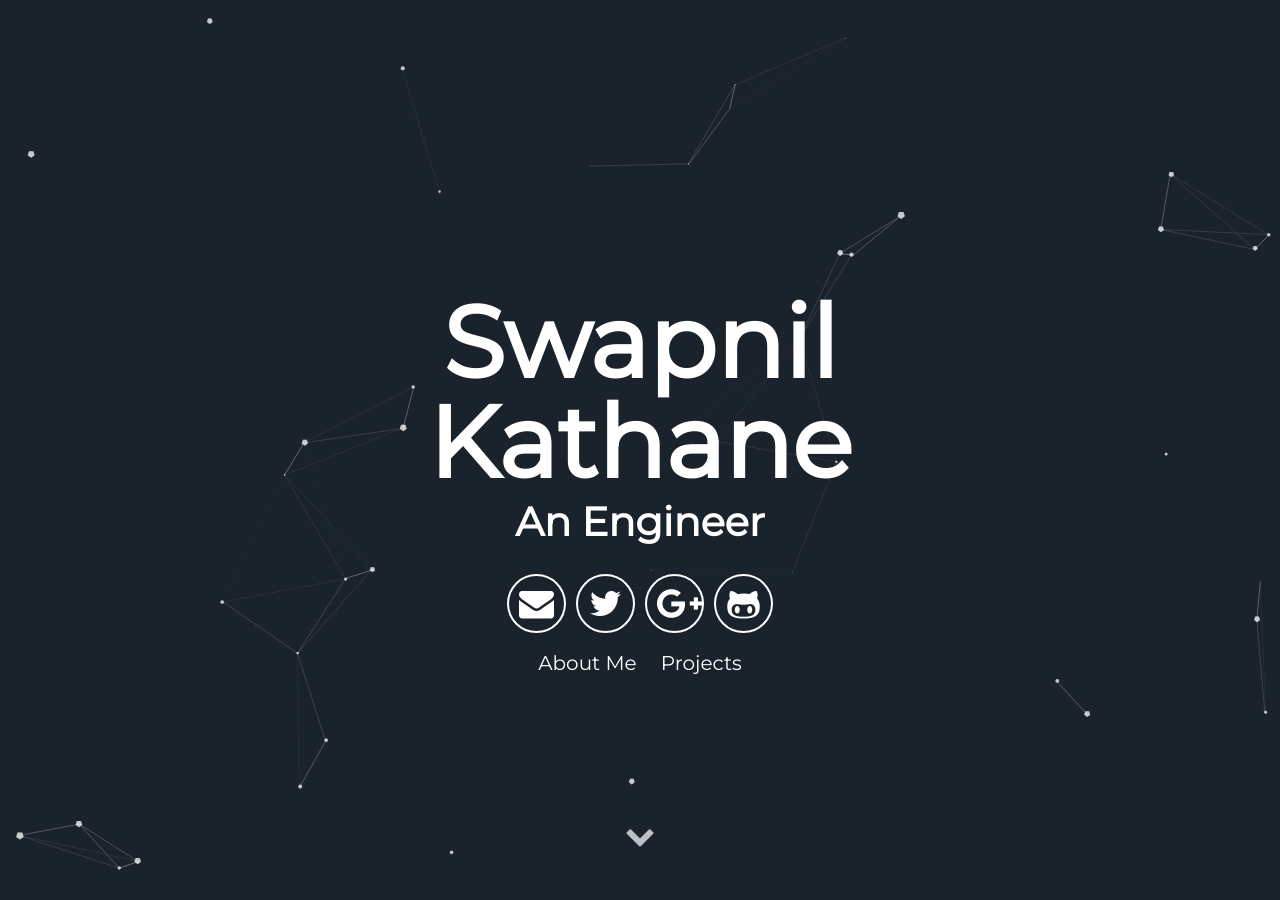
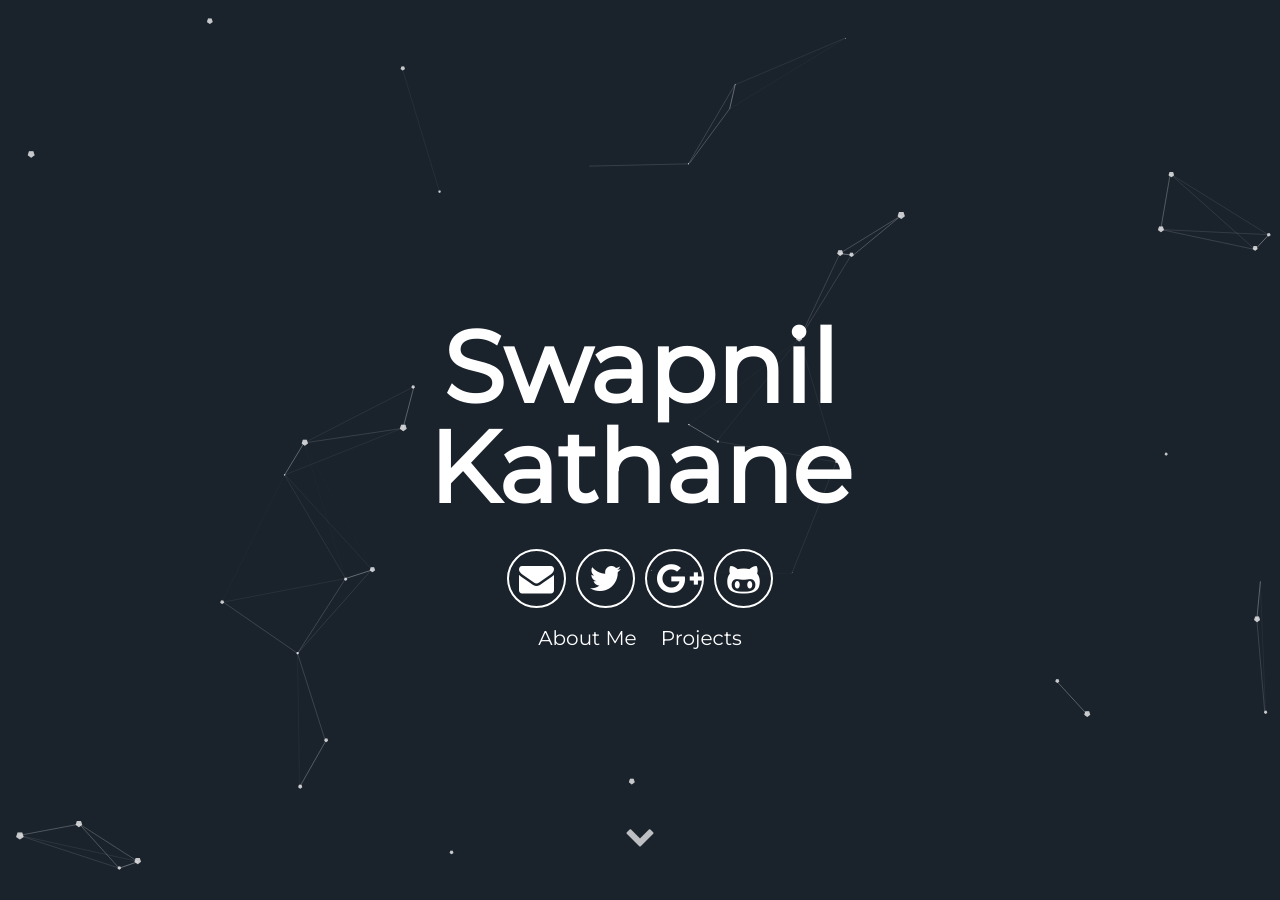
Before and after one commit to swapnilkathane/swapnilkathaneoldweb, a Jekyll site: the page built from index.html, in a window 1280 px wide and 900 px high. Built offline with Jekyll 4.4.1, drawn with Linux system fonts in a browser that asks for light colours.

Commit message:
Update _config.yml

```diff
--- a/_config.yml
+++ b/_config.yml
@@ -7,7 +7,7 @@ description: A blog about lorem ipsum dolor sit amet
 # User settings
 username: Swapnil Kathane
 user_description: Bicycle rights irony actually neutra typewriter lyft. Man bun taxidermy put a bird on it, umami yr ramps pop-up ugh bushwick chia lo-fi. Occupy bitters pour-over snackwave you probably haven't heard of them small batch. Cornhole mustache man bun letterpress echo park VHS.
-user_title: An Engineer
+user_title:
 email: swapnilkathane106@outlook.com
 twitter_username: lorem_ipsum
 github_username:  lorem_ipsum
```
